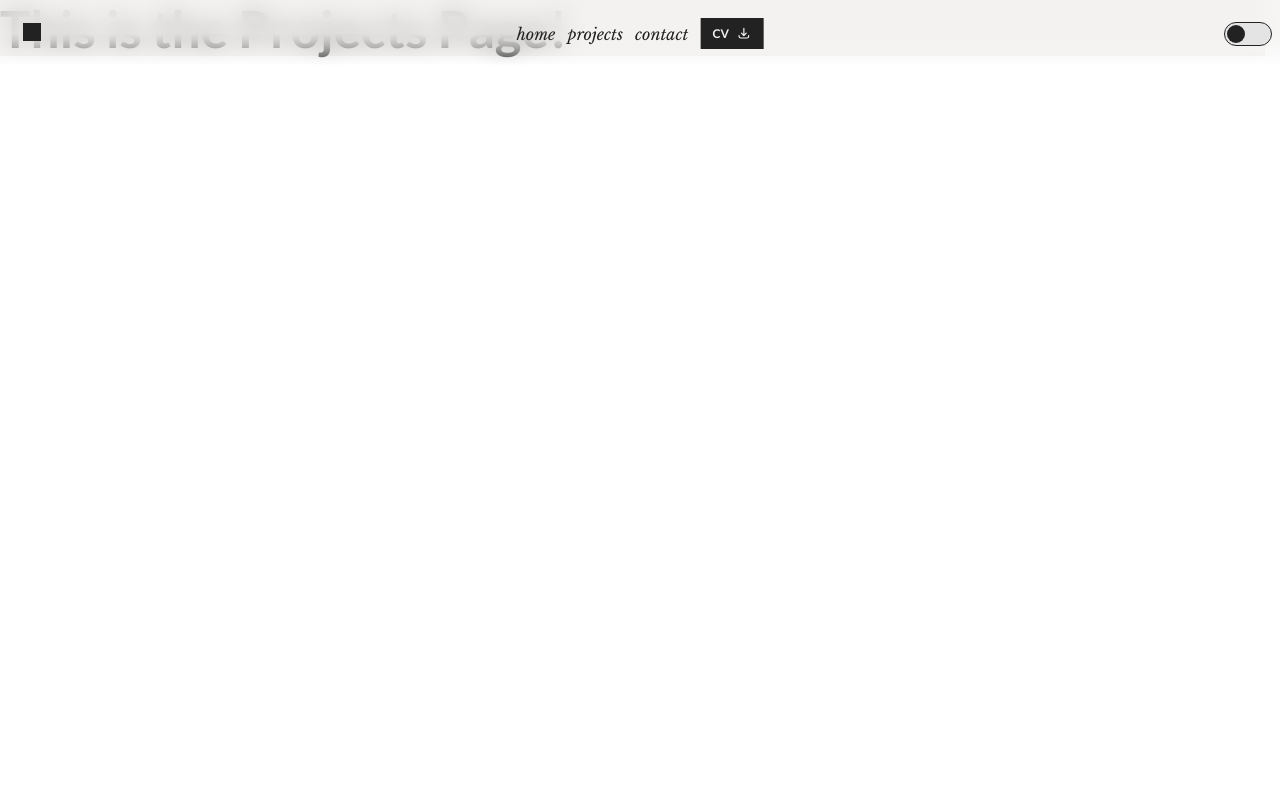
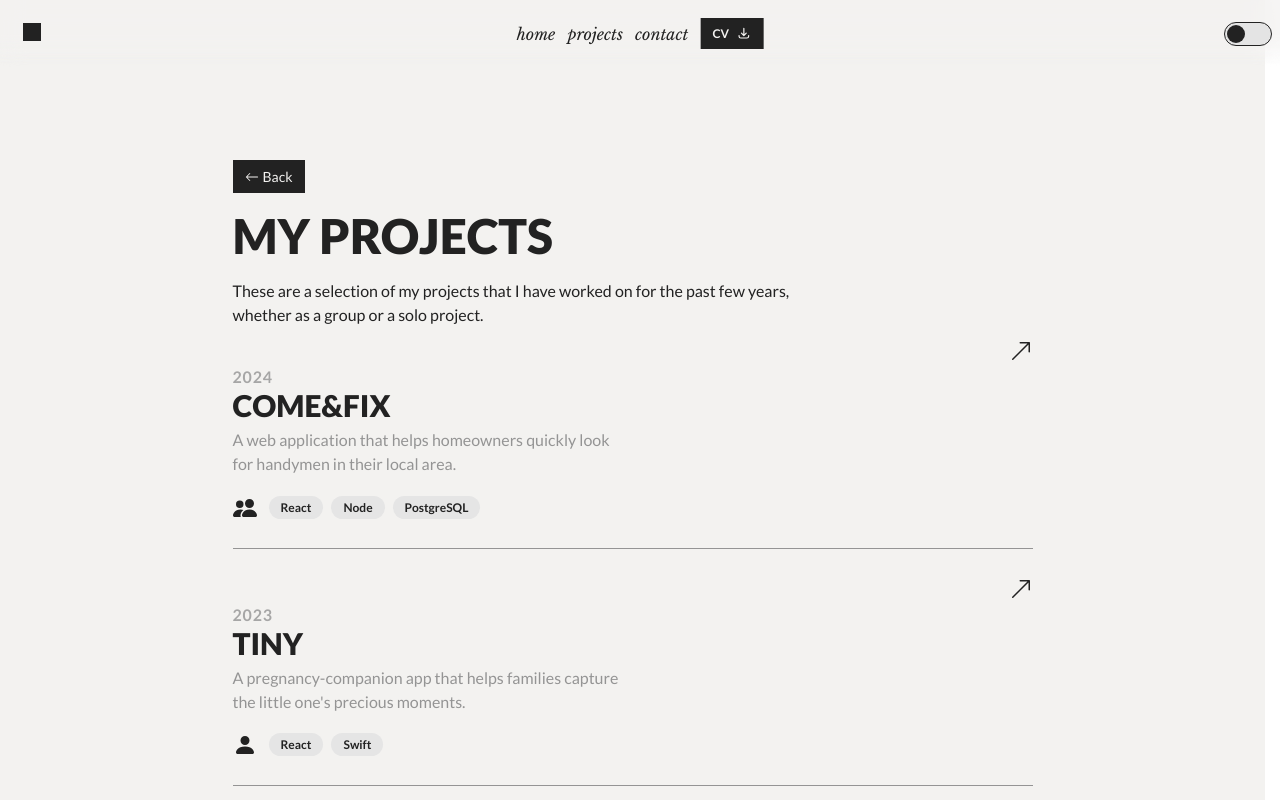
Before and after one commit to benedictusyoga/portfolio, a React (Vite) app: page /projects in a window 1280 px wide. Shown: the top 800 px of the page. Built offline with nearby package versions, Linux system fonts and the light colour scheme.

Commit message:
fix: added year and some adjustments for projects

```diff
--- a/src/components/ProjectsSection.css
+++ b/src/components/ProjectsSection.css
@@ -159,6 +159,17 @@
     color: var(--text-color);
 }
 
+.project-year {
+    display: block;
+    font-family: var(--font-primary);
+    font-weight: 700;
+    font-size: var(--text-base);
+    color: var(--text-secondary);
+    margin-bottom: var(--space-xs);
+    letter-spacing: 0.05em;
+    opacity: 0.8;
+}
+
 .tech-stack-scroll {
     display: flex;
     flex-wrap: wrap;
--- a/src/components/ProjectsSection.tsx
+++ b/src/components/ProjectsSection.tsx
@@ -1,11 +1,15 @@
 import React from 'react';
+import { useNavigate } from 'react-router-dom';
 import './ProjectsSection.css';
 import { projects } from '../data/projects';
 import { BsArrowUpRight, BsPeopleFill, BsPersonFill } from "react-icons/bs";
 import { IoMdArrowRoundForward } from "react-icons/io";
 
 const ProjectsSection: React.FC = () => {
-    const featuredProjects = projects.filter(p => p.isFeatured);
+    const navigate = useNavigate();
+    const featuredProjects = projects
+        .filter(p => p.isFeatured)
+        .sort((a, b) => parseInt(b.year) - parseInt(a.year));
 
     return (
         <section className="projects-section" id="projects">
@@ -29,6 +33,7 @@ const ProjectsSection: React.FC = () => {
                             <div className="project-card-content">
                                 <BsArrowUpRight className="project-arrow" />
                                 <div className="project-info">
+                                    <span className="project-year">{project.year}</span>
                                     <h3 className="project-title">{project.title}</h3>
                                     <p className="project-desc">{project.shortDescription}</p>
 
@@ -49,7 +54,7 @@ const ProjectsSection: React.FC = () => {
                     ))}
                 </div>
 
-                <button className="see-all-btn">
+                <button className="see-all-btn" onClick={() => navigate('/projects')}>
                     See All My Projects <IoMdArrowRoundForward />
                 </button>
             </div>
--- a/src/data/projects.ts
+++ b/src/data/projects.ts
@@ -9,6 +9,7 @@ export const projects: Project[] = [
         techStack: ['React', 'Swift'],
         isGroupProject: false,
         isFeatured: true,
+        year: '2023',
         thumbnail: 'placeholder',
         gradient: 'linear-gradient(135deg, #7c3aed 0%, transparent 60%)',
         story: [
@@ -31,6 +32,19 @@ export const projects: Project[] = [
         techStack: ['React', 'Node', 'PostgreSQL'],
         isGroupProject: true,
         isFeatured: true,
+        year: '2024',
+        thumbnail: comeandfixImage,
+        gradient: 'linear-gradient(135deg, #ea580c 0%, transparent 60%)',
+        story: []
+    },
+    {
+        id: 'cococo',
+        title: 'COCO.CO - iOS Application Redesign',
+        shortDescription: "A redesign of an iOS application based on the industry standards.",
+        techStack: ['Swift', 'Figma'],
+        isGroupProject: true,
+        isFeatured: false,
+        year: '2023',
         thumbnail: comeandfixImage,
         gradient: 'linear-gradient(135deg, #ea580c 0%, transparent 60%)',
         story: []
--- /dev/null
+++ b/src/pages/Projects.css
@@ -0,0 +1,68 @@
+.projects-page {
+    width: 100%;
+    min-height: 100vh;
+    background-color: var(--bg-color);
+    padding: 20vh 5% var(--space-4xl);
+    /* Shifted down significantly */
+    display: flex;
+    flex-direction: column;
+    align-items: center;
+}
+
+.projects-page-container {
+    width: 100%;
+    max-width: 800px;
+    /* Matching the grid max-width from ProjectsSection.css */
+    display: flex;
+    flex-direction: column;
+    gap: var(--space-md);
+}
+
+.projects-page-header {
+    display: flex;
+    flex-direction: column;
+    align-items: flex-start;
+    gap: var(--space-lg);
+    margin-bottom: 0;
+}
+
+.back-btn {
+    background-color: var(--bg-color-secondary);
+    color: var(--text-tertiary);
+    /* Light text on dark button like See All */
+    border: none;
+    padding: var(--space-sm) var(--space-md);
+    cursor: pointer;
+    font-family: var(--font-primary);
+    font-size: var(--text-sm);
+    display: flex;
+    align-items: center;
+    gap: var(--space-xs);
+    transition: opacity var(--transition-base);
+}
+
+.back-btn:hover {
+    opacity: 0.8;
+}
+
+.projects-page-title {
+    font-family: var(--font-primary);
+    font-size: var(--text-5xl);
+    font-weight: var(--font-black);
+    text-transform: uppercase;
+    color: var(--text-color);
+    line-height: 1;
+}
+
+.projects-page-description {
+    font-family: var(--font-primary);
+    font-size: var(--text-base);
+    color: var(--text-color);
+    max-width: 600px;
+    line-height: 1.5;
+}
+
+/* Ensure the grid takes full width of this container */
+.projects-grid {
+    width: 100%;
+}
--- a/src/pages/Projects.tsx
+++ b/src/pages/Projects.tsx
@@ -1,7 +1,71 @@
-export default function Projects() {
+import React, { useEffect } from 'react';
+import { useNavigate } from 'react-router-dom';
+import { projects } from '../data/projects';
+import { BsArrowUpRight, BsPeopleFill, BsPersonFill, BsArrowLeft } from "react-icons/bs";
+import '../components/ProjectsSection.css'; // Reuse card styles
+import './Projects.css'; // Page specific styles
+
+const Projects: React.FC = () => {
+    const navigate = useNavigate();
+
+    // Scroll to top on mount
+    useEffect(() => {
+        window.scrollTo(0, 0);
+    }, []);
+
+    const sortedProjects = [...projects].sort((a, b) => parseInt(b.year) - parseInt(a.year));
+
     return (
-        <div>
-            <h1>This is the Projects Page!</h1>
+        <div className="projects-page">
+            <div className="projects-page-container">
+                <div className="projects-page-header">
+                    <button className="back-btn" onClick={() => navigate(-1)}>
+                        <BsArrowLeft /> Back
+                    </button>
+                    <h1 className="projects-page-title">MY PROJECTS</h1>
+                    <p className="projects-page-description">
+                        These are a selection of my projects that I have worked on for the past few years,
+                        whether as a group or a solo project.
+                    </p>
+                </div>
+
+                <div className="projects-grid">
+                    {sortedProjects.map((project) => (
+                        <div
+                            key={project.id}
+                            className="project-card"
+                            style={{ '--card-gradient': project.gradient } as React.CSSProperties}
+                        >
+                            <div className="project-card-image">
+                                <img src={project.thumbnail} alt={project.title} style={{ width: '100%', height: '100%', objectFit: 'cover' }} />
+                                <div className="card-overlay"></div>
+                            </div>
+                            <div className="project-card-content">
+                                <BsArrowUpRight className="project-arrow" />
+                                <div className="project-info">
+                                    <span className="project-year">{project.year}</span>
+                                    <h3 className="project-title">{project.title}</h3>
+                                    <p className="project-desc">{project.shortDescription}</p>
+
+                                    <div className="project-meta">
+                                        <div className="project-type-indicator">
+                                            {project.isGroupProject ? <BsPeopleFill /> : <BsPersonFill />}
+                                        </div>
+
+                                        <div className="tech-stack-scroll">
+                                            {project.techStack.map((tech) => (
+                                                <span key={tech} className="tech-pill">{tech}</span>
+                                            ))}
+                                        </div>
+                                    </div>
+                                </div>
+                            </div>
+                        </div>
+                    ))}
+                </div>
+            </div>
         </div>
     );
-}
+};
+
+export default Projects;
--- a/src/types/Project.ts
+++ b/src/types/Project.ts
@@ -11,6 +11,7 @@ export interface Project {
     techStack: string[];
     isGroupProject: boolean;
     isFeatured?: boolean;
+    year: string;
     thumbnail: string;
     story: ProjectStep[];
     gradient?: string;
```
